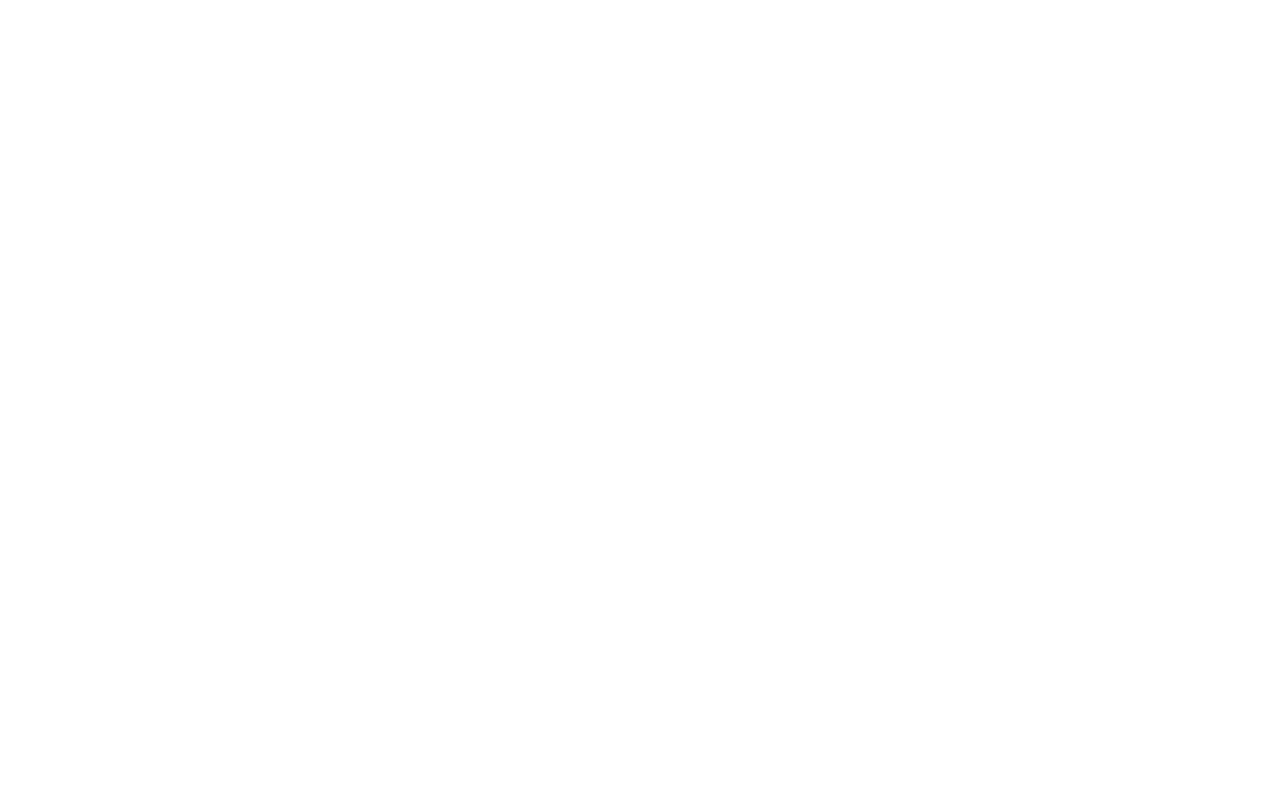
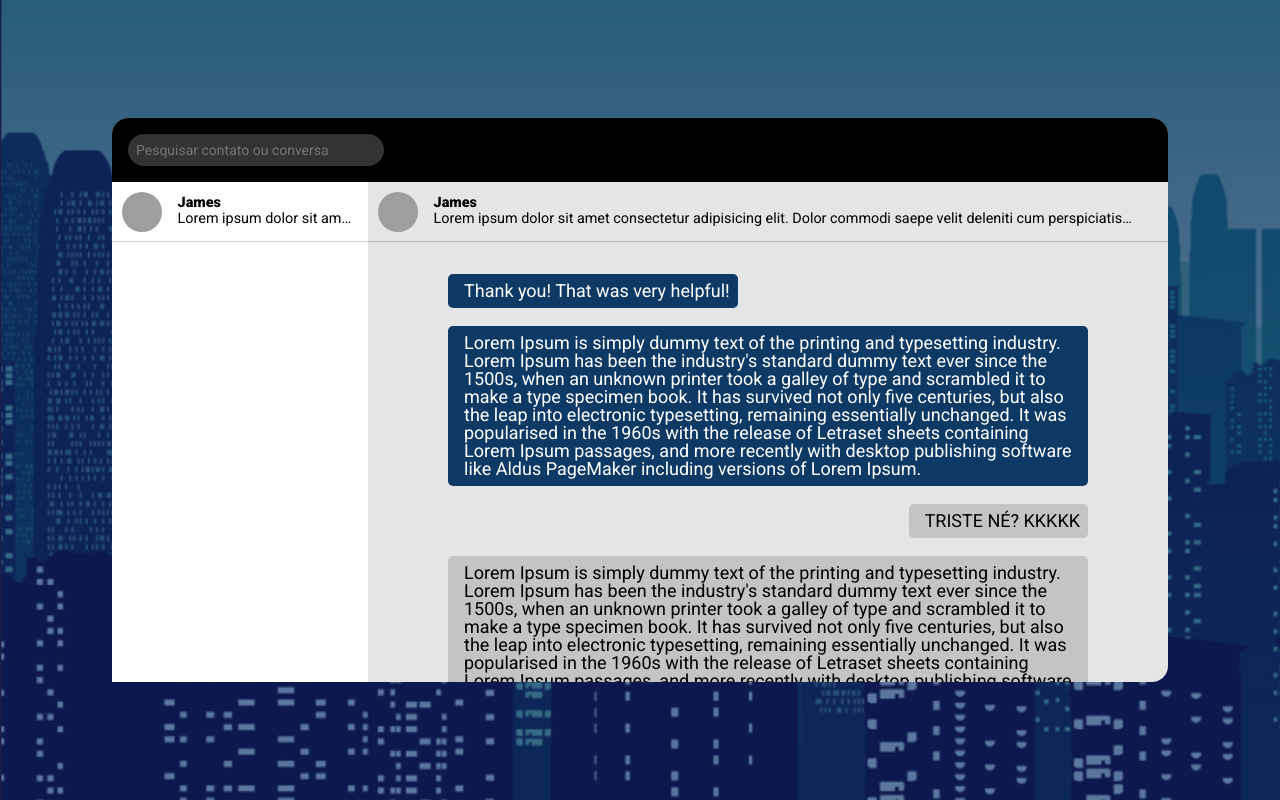
Before and after one commit to DaniMagaiver/frontAps1Sem2021, an Angular app: page /detalhes/1 in a window 1280 px wide. Before the commit this address led to /. Built offline with nearby package versions, Linux system fonts and the light colour scheme; no server answers; grey boxes are pictures that could not be loaded.

Commit message:
Criacao de output de filtragem

```diff
--- a/src/app/app-routing.module.ts
+++ b/src/app/app-routing.module.ts
@@ -24,6 +24,13 @@ const routes: Routes = [
             (m) => m.MainPageModule
           ),
       },
+      {
+        path:'detalhes/:id',
+        loadChildren: () =>
+        import('./pages/main-page/main-page.module').then(
+          (m) => m.MainPageModule
+        ),
+      }
     ],
   },
 ];
--- a/src/app/pages/main-page/main-page.component.html
+++ b/src/app/pages/main-page/main-page.component.html
@@ -1,10 +1,10 @@
 <div class="main-page">
     <div class="nav-bar">
-        <app-nav-bar></app-nav-bar>
+        <app-nav-bar (contatoOuConversa)="receberContatoOuConversaPesquisado($event)"></app-nav-bar>
     </div>
     <div class="content">
         <div class="contacts">
-            <app-contacts></app-contacts>
+            <app-contacts [conversas]="conversas"></app-contacts>
         </div>
         <div class="chat">
             <app-chat></app-chat>
--- a/src/app/pages/main-page/main-page.component.ts
+++ b/src/app/pages/main-page/main-page.component.ts
@@ -1,9 +1,27 @@
 import { Component } from "@angular/core";
+import { MainService } from "src/app/services/mainpage.service";
 
 @Component({
     templateUrl: './main-page.component.html',
     styleUrls: ['./main-page.component.scss']
 })
 export class MainPageComponent{
+    conversas = [];
+    conversasFiltradas = [];
+    valorDigitado:string;
+    constructor(private service:MainService){
+    }
 
+    ngOnInit(){
+      this.getConversas();
+    }
+    receberContatoOuConversaPesquisado(valorDigitado:string){
+        this.valorDigitado = valorDigitado;
+    }
+
+    getConversas():void{
+        this.service.getContatos().subscribe((res)=>{
+            // this.conversas = res
+         })
+    }
 }
--- /dev/null
+++ b/src/app/services/mainpage.service.ts
@@ -0,0 +1,16 @@
+import { Injectable } from '@angular/core';
+import { HttpClient } from '@angular/common/http';
+import { environment } from 'src/environments/environment';
+
+@Injectable({
+  providedIn: 'root',
+})
+export class MainService {
+
+  constructor(private http: HttpClient) {}
+
+
+  getContatos(){
+      return this.http.get(`${environment}`);
+  }
+}
--- a/src/app/shared/nav-bar/nav-bar.component.html
+++ b/src/app/shared/nav-bar/nav-bar.component.html
@@ -1,3 +1,5 @@
 <div class="nav-bar">
-    <input class="search" type="text" name="" id="" placeholder="Pesquisar contato ou conversa">
+    <form [formGroup]="formularioCliente">
+        <input class="search" type="text" name="" id="" placeholder="Pesquisar contato ou conversa" formControlName="nome" >
+    </form>
 </div>
--- a/src/app/shared/nav-bar/nav-bar.component.ts
+++ b/src/app/shared/nav-bar/nav-bar.component.ts
@@ -1,10 +1,36 @@
-import { Component } from '@angular/core';
+import { Component, EventEmitter, Output } from '@angular/core';
+import {
+  FormBuilder,
+  FormControl,
+  FormGroup,
+  Validators,
+} from '@angular/forms';
 
 @Component({
-    templateUrl: './nav-bar.component.html',
-    styleUrls: ['./nav-bar.component.scss'],
-    selector: 'app-nav-bar'
+  templateUrl: './nav-bar.component.html',
+  styleUrls: ['./nav-bar.component.scss'],
+  selector: 'app-nav-bar',
 })
-export class NavBarComponent{
+export class NavBarComponent {
+  @Output() contatoOuConversa = new EventEmitter();
+  formularioCliente: FormGroup;
 
+  constructor(private formBuilder: FormBuilder) {}
+
+  ngOnInit() {
+    this.criarFormulario();
+  }
+
+  criarFormulario(): void {
+    this.formularioCliente = this.formBuilder.group({
+      nome: '',
+    });
+    this.formularioCliente.valueChanges.subscribe((res) => {
+      this.enviarContatoOuconversa(res.nome);
+    });
+  }
+
+  enviarContatoOuconversa(valorDigitado: string): void {
+    this.contatoOuConversa.emit(valorDigitado);
+  }
 }
```
Also changed, not shown: src/app/shared/contacts/contacts.component.ts (+6 -1 lines), src/app/shared/shared.module.ts (+7 -1 lines).
